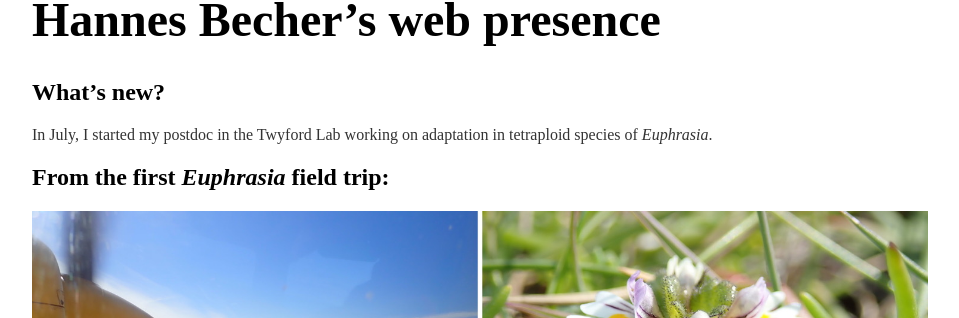
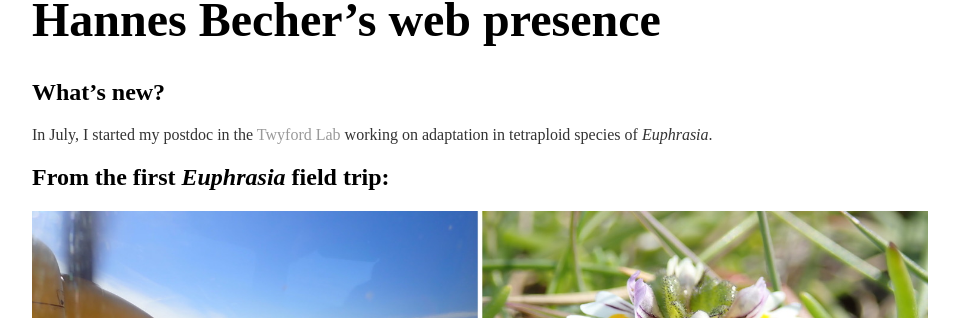
Before and after one commit to hannesbecher/hannesbecher.github.io, a Jekyll site: the page built from index.md, in a window 1280 px wide. Shown: the part 118-436 px from the top of the page, without its empty margins (160-1119 px from the left). Built offline with Jekyll 4.4.1, drawn with Linux system fonts in a browser that asks for light colours; part of the change alters nothing that is shown.

```diff
--- a/index.md
+++ b/index.md
@@ -7,7 +7,7 @@ title: Hannes Becher - Evolutionary genomics
 
 
 ## What's new?
-In July, I started my postdoc in the Twyford Lab working on adaptation in tetraploid species of *Euphrasia*.
+In July, I started my postdoc in the [Twyford Lab](http://twyford.bio.ed.ac.uk/home) working on adaptation in tetraploid species of *Euphrasia*.
 
 ## From the first *Euphrasia* field trip:
 ![freqs](img/FI2pics.jpg)
```
